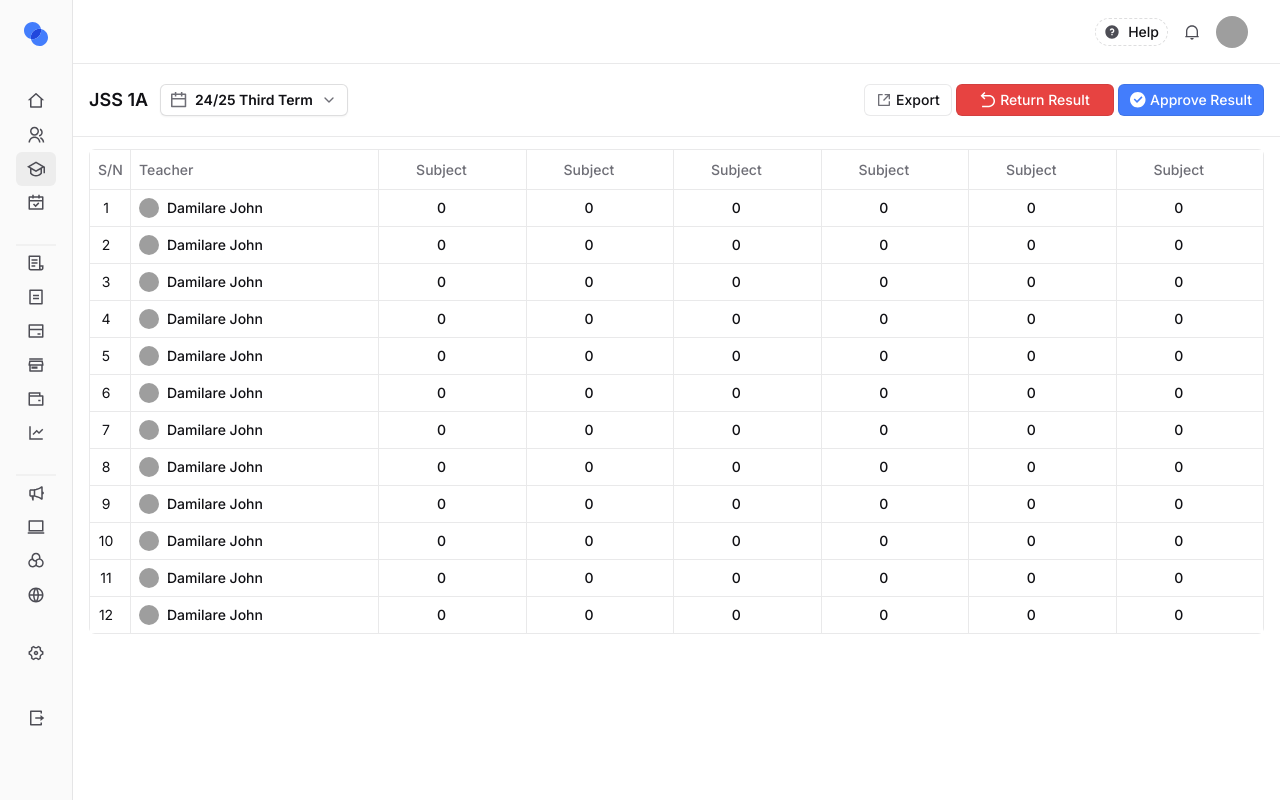
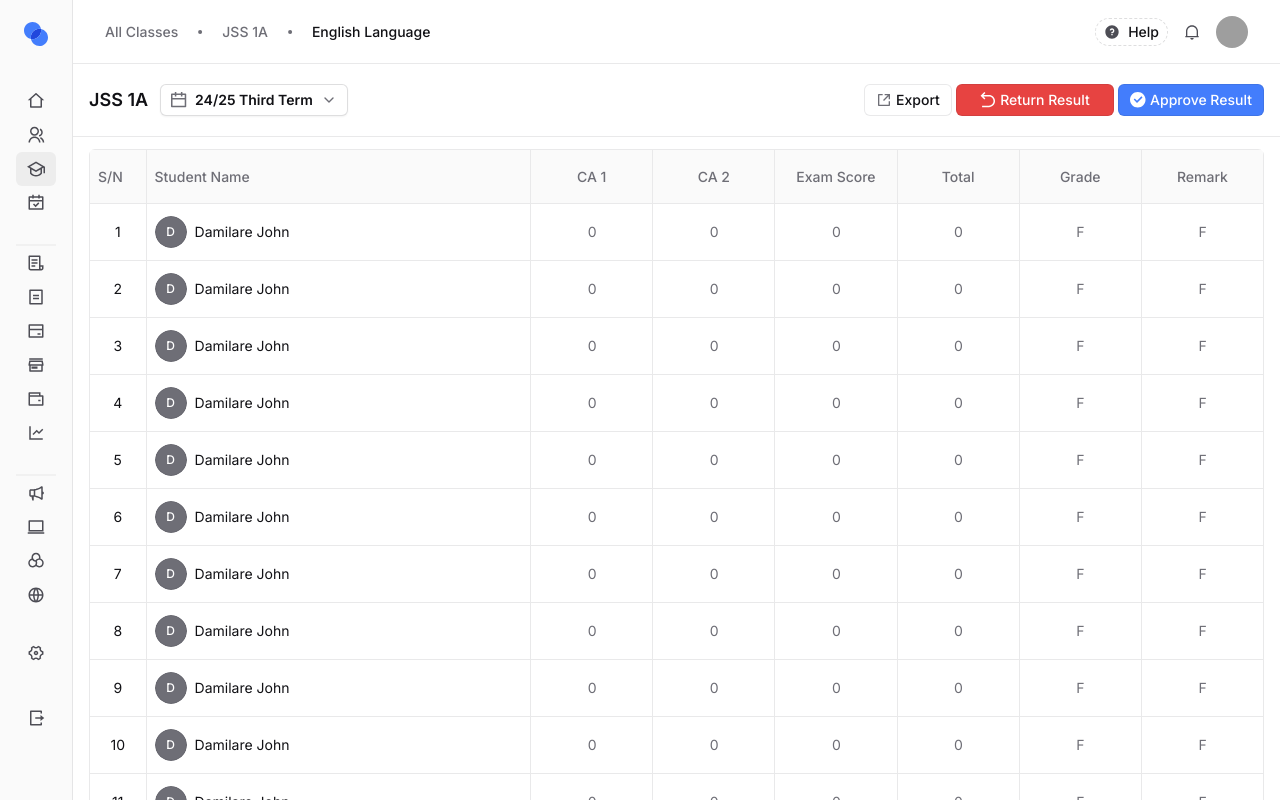
Before and after one commit to digenty/digenty-web, a Next.js app: page /classes-and-subjects/all-classes/class-report in a window 1280 px wide. Built offline with nearby package versions, Linux system fonts and the light colour scheme; grey boxes are pictures that could not be loaded.

Commit message:
fix: make fixes and adjust tables

```diff
--- a/src/app/(core)/classes-and-subjects/page.tsx
+++ b/src/app/(core)/classes-and-subjects/page.tsx
@@ -11,6 +11,7 @@ export default function ClassesAndSubjectsPage() {
         </div>
       }
     >
+      {/* For admin screens visit 'classes-and-subjects/all-classes' */}
       <ClassesAndSubjects />
     </Suspense>
   );
--- a/src/components/ClassesAndSubjects/Classes/Class/ClassHeader.tsx
+++ b/src/components/ClassesAndSubjects/Classes/Class/ClassHeader.tsx
@@ -9,8 +9,10 @@ import { EditModal, NotifyTeacherModal } from "../AllClasses/AllClassesModal";
 import { DropdownMenu, DropdownMenuContent, DropdownMenuItem, DropdownMenuTrigger } from "@radix-ui/react-dropdown-menu";
 import { MoreHorizontalIcon } from "lucide-react";
 import FileList2 from "@/components/Icons/FileList2";
+import { useRouter } from "next/navigation";
 
 export const ClassHeader = () => {
+  const router = useRouter();
   const [openNotify, setOpenNotify] = useState(false);
   const [openEdit, setOpenEdit] = useState(false);
   const [open, setOpen] = useState(false);
@@ -42,7 +44,10 @@ export const ClassHeader = () => {
               <Notification fill="var(--color-icon-default)" />
               Notify Class Teacher
             </Button>
-            <Button className="bg-bg-state-secondary border-border-default text-text-default w-fill flex h-8 items-center gap-1 rounded-md border text-sm font-medium md:w-32.5">
+            <Button
+              onClick={() => router.push("/classes-and-subjects/classes/1/class-report")}
+              className="bg-bg-state-secondary border-border-default text-text-default w-fill flex h-8 items-center gap-1 rounded-md border text-sm font-medium md:w-32.5"
+            >
               {" "}
               <FileList2 fill="var(--color-icon-default)" /> Class Report
             </Button>
--- a/src/components/ClassesAndSubjects/Classes/ClassOverview/ClassReport/ClassReportHeader.tsx
+++ b/src/components/ClassesAndSubjects/Classes/ClassOverview/ClassReport/ClassReportHeader.tsx
@@ -78,6 +78,7 @@ export const ClassReportHeader = ({
 
               {!isSubmitted && !isRequested && (
                 <div className="flex flex-1 items-center gap-2 md:flex-auto md:gap-1">
+                  {/* For Admin, Submit buttons would  Approve Result and Return Result  */}
                   <Button
                     onClick={() => setOpenModal(true)}
                     size="sm"
--- a/src/components/ClassesAndSubjects/Classes/ClassOverview/ClassReport/index.tsx
+++ b/src/components/ClassesAndSubjects/Classes/ClassOverview/ClassReport/index.tsx
@@ -73,7 +73,7 @@ export const ClassReport = () => {
               onSelectRows={setSelectedRows}
               fullBorder
               classNames={{
-                tableHead: "text-center pr-2 w-34",
+                tableHeadCell: "text-center pr-2 w-34",
                 tableBodyCell: "text-center pr-2 w-34",
                 tableRow: "h-14",
                 table: "table-fixed",
@@ -98,7 +98,7 @@ export const ClassReport = () => {
               onSelectRows={setSelectedRows}
               fullBorder
               classNames={{
-                tableHead: "text-center pr-2 w-34",
+                tableHeadCell: "text-center pr-2 w-34",
                 tableBodyCell: "text-center pr-2 w-34",
                 tableRow: "h-14",
                 table: "table-fixed",
--- a/src/components/ClassesAndSubjects/Classes/ClassReports/ReportTable.tsx
+++ b/src/components/ClassesAndSubjects/Classes/ClassReports/ReportTable.tsx
@@ -1,52 +1,35 @@
 "use client";
 
-import React, { useState } from "react";
-import { ClassReportProps } from "../types";
-import { DataTable } from "@/components/DataTable";
-import { ClassReportColumns } from "./Column";
-import { MobileReport } from "./MobileReport";
+import { ScoreViewBySubject } from "@/components/ScoreViewBySubject";
+import { ScoreType } from "@/components/ScoreViewBySubject/types";
+import { useBreadcrumb } from "@/hooks/useBreadcrumb";
 
-const classReportData: ClassReportProps = {
+const tableData: ScoreType = {
   id: 1,
   studentName: "Damilare John",
-  subject: 0,
+  ca1Score: 0,
+  ca2Score: 0,
+  examScore: 0,
+  totalScore: 0,
+  grade: "F",
+  remark: "Fail",
 };
 
-const reportData: ClassReportProps[] = Array.from({ length: 12 }, (_, index) => ({
-  ...classReportData,
+const scores: ScoreType[] = Array.from({ length: 12 }, (_, index) => ({
+  ...tableData,
   id: index + 1,
 }));
 
 export const ReportTable = () => {
-  const [page, setPage] = useState(1);
-  const [activeStudent, setActiveStudent] = useState<number>();
+  useBreadcrumb([
+    { label: "All Classes", url: "/all-classes" },
+    { label: `JSS 1A`, url: "" },
+    { label: `English Language`, url: "" },
+  ]);
 
   return (
     <div className="px-4 py-3">
-      <div className="hidden md:block">
-        <DataTable
-          pageSize={10}
-          clickHandler={() => {}}
-          rowSelection={{}}
-          setRowSelection={() => {}}
-          onSelectRows={() => {}}
-          columns={ClassReportColumns}
-          data={reportData}
-          totalCount={reportData.length}
-          page={page}
-          setCurrentPage={setPage}
-          showPagination={false}
-          fullBorder
-          classNames={{
-            tableBodyCell: "text-center",
-          }}
-        />
-      </div>
-      <ul className="flex flex-col gap-3 pb-8 md:hidden">
-        {reportData.map(student => {
-          return <MobileReport key={student.id} student={student} activeStudent={activeStudent} setActiveStudent={setActiveStudent} />;
-        })}
-      </ul>
+      <ScoreViewBySubject scores={scores} />
     </div>
   );
 };
--- a/src/components/DataTable/index.tsx
+++ b/src/components/DataTable/index.tsx
@@ -79,7 +79,7 @@ export const DataTable = <TData, TValue>({
         <Table className={cn("w-full", classNames?.table)}>
           <TableHeader className={cn("border-border-default border-t", fullBorder && "border")}>
             {table.getHeaderGroups().map(headerGroup => (
-              <TableRow key={headerGroup.id} className={cn("border-border-default border-b", classNames?.tableRow)}>
+              <TableRow key={headerGroup.id} className={cn("border-border-default border-b", classNames?.tableHead, classNames?.tableRow)}>
                 {headerGroup.headers.map(header => {
                   return (
                     <TableHead
@@ -88,10 +88,10 @@ export const DataTable = <TData, TValue>({
                       colSpan={header.colSpan}
                       className={cn(
                         "relative pr-7.5",
-                        header.column.id === "s/n" || (header.column.id === "attendance" && "text-center"),
+                        header.column.id === "attendance" && "text-center",
                         header.column.id === "totalAttendance" && "bg-bg-muted sticky right-0 z-5",
                         fullBorder && "border-border-default border-r",
-                        classNames?.tableHead,
+                        classNames?.tableHeadCell,
                       )}
                     >
                       {header.isPlaceholder ? null : flexRender(header.column.columnDef.header, header.getContext())}
--- a/src/components/ScoreViewBySubject/Columns.tsx
+++ b/src/components/ScoreViewBySubject/Columns.tsx
@@ -80,10 +80,10 @@ const EditableCell = <T,>({ isEditable, cell }: EditableCellProps<T>) => {
 export const scoreColumns = (isEditable: boolean): ColumnDef<ScoreType>[] => [
   {
     accessorKey: "s/n",
-    header: () => <div className="text-text-muted w-0.5 text-sm font-medium">S/N</div>,
-    cell: ({ row }) => <span className="text-text-default h-14 w-0.5 cursor-pointer text-center text-sm font-normal">{row.index + 1}</span>,
-    size: 20,
-    maxSize: 20,
+    header: () => <div className="text-text-muted w-4 text-sm font-medium">S/N</div>,
+    cell: ({ row }) => <span className="text-text-default h-14 w-4 cursor-pointer text-center text-sm font-normal">{row.index + 1}</span>,
+    size: 50,
+    maxSize: 50,
   },
   {
     accessorKey: "studentName",
--- a/src/components/ScoreViewBySubject/index.tsx
+++ b/src/components/ScoreViewBySubject/index.tsx
@@ -28,7 +28,9 @@ export const ScoreViewBySubject = ({ scores, isEditable = false }: { scores: Sco
           fullBorder
           showPagination={false}
           classNames={{
-            tableBodyCell: "text-center",
+            tableBodyCell: "text-center py-0 pr-2",
+            tableHeadCell: "pr-2",
+            tableHead: "bg-bg-subtle h-13.5",
           }}
         />
       </div>
```
